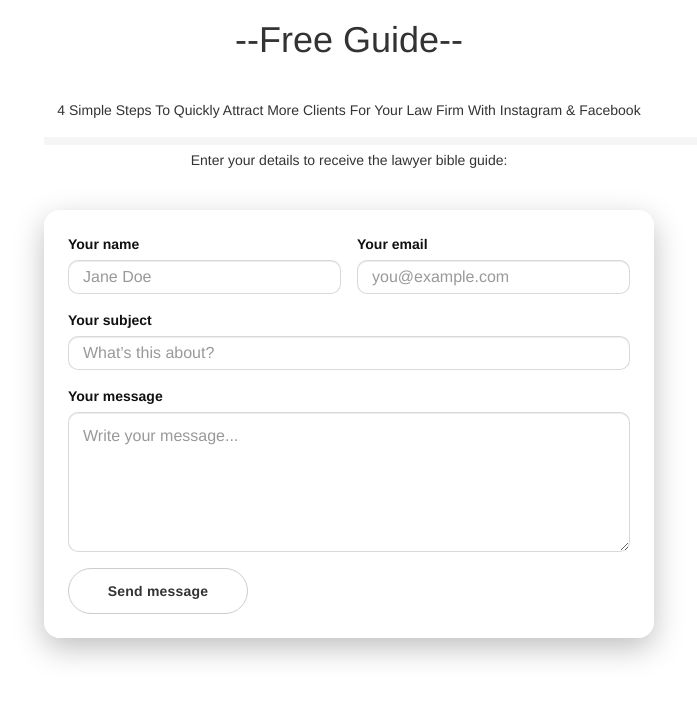
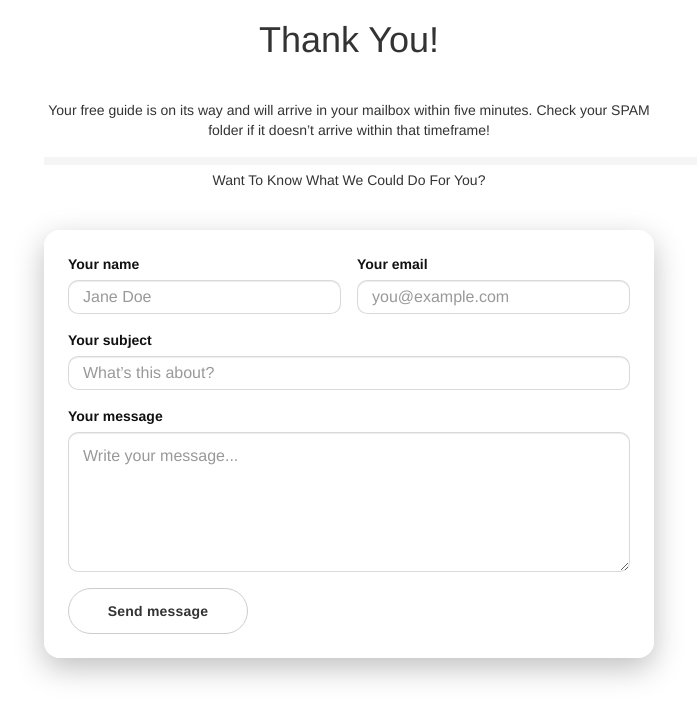
Before and after one commit to Musician0/Thank-you-page, a plain HTML site: page index.html in a window 1280 px wide. Shown: the top 718 px of the page, without its empty margins (291-988 px from the left). Drawn offline with Linux system fonts and the light colour scheme; files whose address does not match are found by name.

Commit message:
Update index.html

```diff
--- a/index.html
+++ b/index.html
@@ -2,7 +2,7 @@
 <html lang="en-us">
   <head>
     <meta http-equiv="Content-Type" content="text/html; charset=UTF-8">
-    <title>The Lawyer Bible</title>
+    <title>Thank You!</title>
     <meta name="description" content="A pure client-side landing page template that you can freely fork, customize, host and link to your own domain name (e.g. using Github Pages). Relies on Mailchimp (for user email subscriptions) and Google Analytics (for stats)." property="description">
     <meta name="keywords" content="landing page, free, product page, startup, github, template, boilerplate" property="keywords">
     <meta name="viewport" content="width=device-width, initial-scale=1" property="viewport">
@@ -24,14 +24,14 @@
               <div class="container-fluid rel">
                 <div class="row">
                   <div class="user-signup__intro">
-                    <h1 style="text-align: center;">--Free Guide--</h1>
+                    <h1 style="text-align: center;">Thank You!</h1>
                     <p style="text-align: center;">
                       <img src="res/spacer.png" alt="" class="spacer insert--image wrap-off-align-center"><br>
                     </p>
-                    <p style="text-align: center;">4 Simple Steps To Quickly Attract More Clients For Your Law Firm With Instagram & Facebook</p>
+                    <p style="text-align: center;">Your free guide is on its way and will arrive in your mailbox within five minutes. Check your SPAM folder if it doesn’t arrive within that timeframe!</p>
                     <p style="text-align: center;">
                       <img src="res/clean-hr.png" alt="" class="clean-hr insert--image wrap-off-align-center">
-                      <span style="font-size: 14px;">Enter your details to receive the lawyer bible guide:</span>
+                      <span style="font-size: 14px;">Want To Know What We Could Do For You?</span>
                     </p>
                   </div>
                 </div>
```
